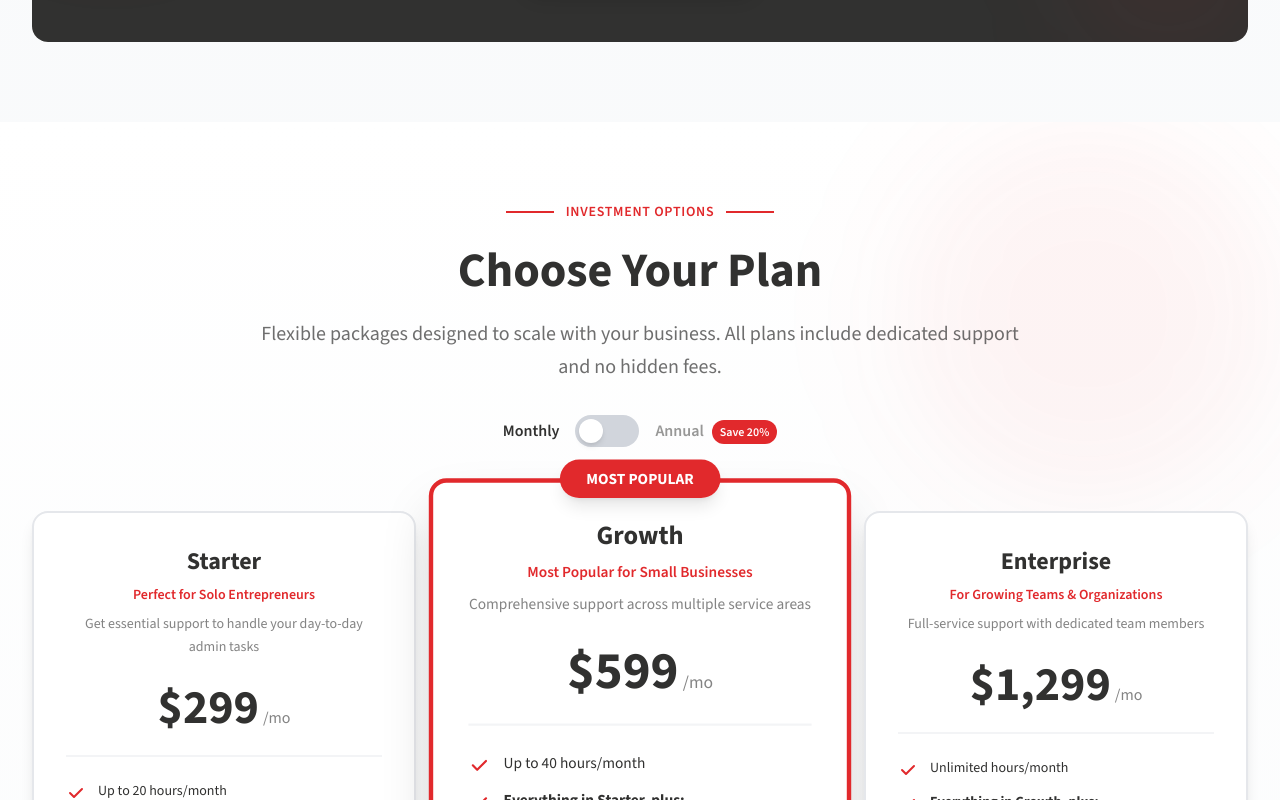
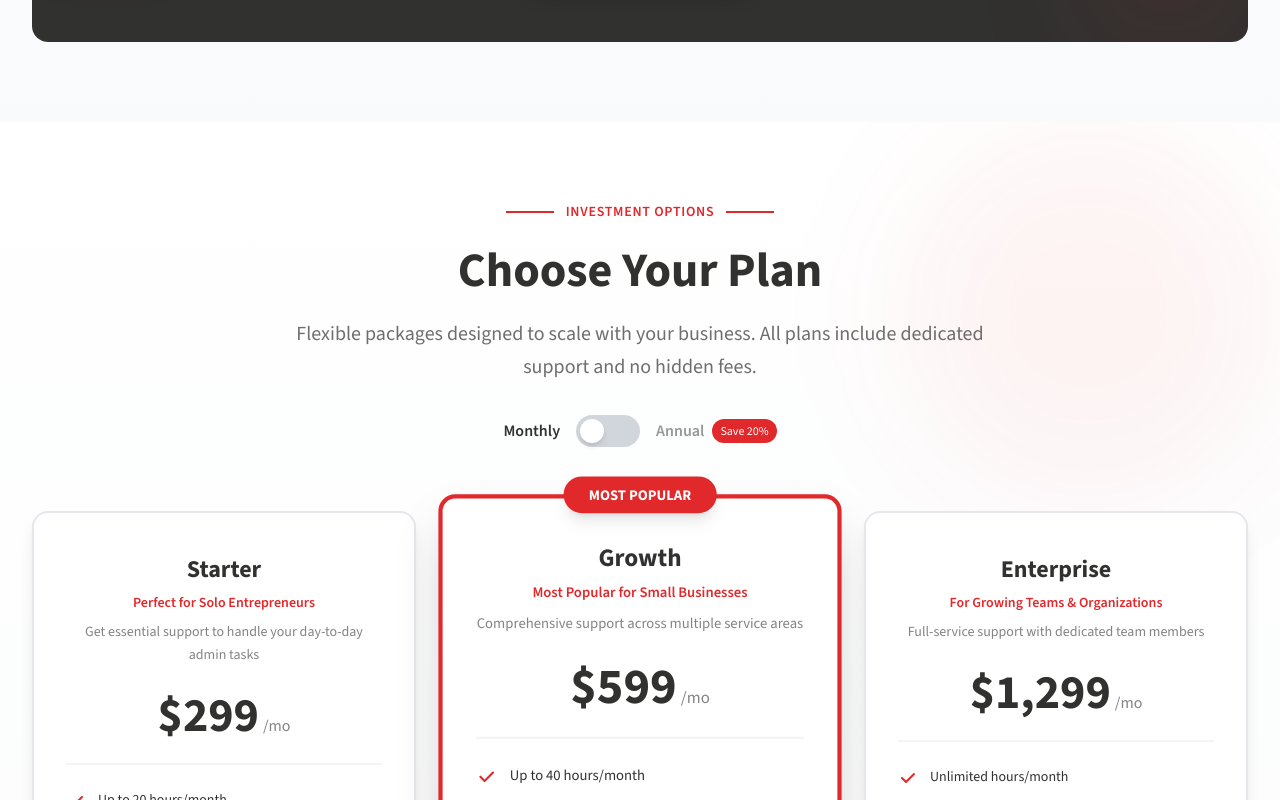
Before and after one commit to MauriceNgicho/digital_media, a Next.js app: page / in a window 1280 px wide. Shown: the part 7580-8380 px from the top of the page. Built offline with nearby package versions, Linux system fonts and the light colour scheme.

Commit message:
updated the price list

```diff
--- a/components/pricing.js
+++ b/components/pricing.js
@@ -1,12 +1,9 @@
 'use client';
 import { useState } from 'react';
 import { motion } from 'framer-motion';
-import useScrollAnimation from '@/hooks/useScrollAnimation';
-import Script from 'next/script';
 
 export default function Pricing() {
-  const [ref, isVisible] = useScrollAnimation(0.1);
-  const [billingCycle, setBillingCycle] = useState('monthly'); // 'monthly' or 'annual'
+  const [billingCycle, setBillingCycle] = useState('monthly');
 
   const packages = [
     {
@@ -71,68 +68,6 @@ export default function Pricing() {
     },
   ];
 
-  // Offer Schema for Pricing SEO
-  const offerSchema = {
-    "@context": "https://schema.org",
-    "@type": "ItemList",
-    "itemListElement": packages.map((pkg, index) => ({
-      "@type": "ListItem",
-      "position": index + 1,
-      "item": {
-        "@type": "Offer",
-        "@id": `https://sawava.com/#offer-${pkg.name.toLowerCase()}`,
-        "name": `${pkg.name} Plan - ${pkg.tagline}`,
-        "description": pkg.description,
-        "price": billingCycle === 'monthly' ? pkg.monthlyPrice : pkg.annualPrice,
-        "priceCurrency": "USD",
-        "priceSpecification": {
-          "@type": "UnitPriceSpecification",
-          "price": billingCycle === 'monthly' ? pkg.monthlyPrice : pkg.annualPrice,
-          "priceCurrency": "USD",
-          "unitText": billingCycle === 'monthly' ? "MONTH" : "YEAR"
-        },
-        "seller": {
-          "@type": "Organization",
-          "@id": "https://sawava.com/#organization",
-          "name": "Sawava"
-        },
-        "itemOffered": {
-          "@type": "Service",
-          "name": `Virtual Assistant ${pkg.name} Package`,
-          "description": pkg.description,
-          "provider": {
-            "@type": "Organization",
-            "name": "Sawava"
-          }
-        },
-        "availability": "https://schema.org/InStock",
-        "validFrom": new Date().toISOString(),
-        "areaServed": {
-          "@type": "Country",
-          "name": "Kenya"
-        }
-      }
-    }))
-  };
-
-  const container = {
-    hidden: { opacity: 0 },
-    visible: {
-      opacity: 1,
-      transition: { staggerChildren: 0.15 },
-    },
-  };
-
-  const item = {
-    hidden: { opacity: 0, y: 30 },
-    visible: {
-      opacity: 1,
-      y: 0,
-      transition: { duration: 0.6 },
-    },
-  };
-
-  // Formatter for prices
   const priceFormatter = new Intl.NumberFormat('en-US', {
     style: 'currency',
     currency: 'USD',
@@ -140,179 +75,169 @@ export default function Pricing() {
   });
 
   return (
-    <>
-      {/* Offer Schema */}
-      <Script
-        id="offer-schema"
-        type="application/ld+json"
-        dangerouslySetInnerHTML={{ __html: JSON.stringify(offerSchema) }}
-        strategy="afterInteractive"
-      />
-
-      <section id="pricing" className="py-20 bg-gradient-to-b from-white to-gray-50 relative overflow-hidden" ref={ref}>
+    <section id="pricing" className="py-12 sm:py-16 md:py-20 bg-gradient-to-b from-white to-gray-50 relative overflow-hidden">
       {/* Background decorative elements */}
-        <div className="absolute top-0 right-0 w-96 h-96 bg-[#e1292c]/5 rounded-full filter blur-3xl"></div>
-        <div className="absolute bottom-0 left-0 w-80 h-80 bg-[#313130]/5 rounded-full filter blur-3xl"></div>
+      <div className="absolute top-0 right-0 w-64 h-64 sm:w-96 sm:h-96 bg-[#e1292c]/5 rounded-full filter blur-3xl"></div>
+      <div className="absolute bottom-0 left-0 w-48 h-48 sm:w-80 sm:h-80 bg-[#313130]/5 rounded-full filter blur-3xl"></div>
 
       <div className="max-w-7xl mx-auto px-4 sm:px-6 lg:px-8 relative z-10">
         {/* Header */}
-          <motion.div
-            className="text-center mb-16"
-            initial={{ opacity: 0, y: 20 }}
-            animate={isVisible ? { opacity: 1, y: 0 } : {}}
-            transition={{ duration: 0.6 }}
-          >
+        <div className="text-center mb-12 sm:mb-16">
           {/* Section Label */}
-            <div className="flex items-center justify-center gap-3 mb-6">
-              <div className="w-12 h-0.5 bg-[#e1292c]"></div>
-              <span className="text-[#e1292c] font-semibold tracking-wider uppercase text-sm">Investment Options</span>
-              <div className="w-12 h-0.5 bg-[#e1292c]"></div>
+          <div className="flex items-center justify-center gap-2 sm:gap-3 mb-4 sm:mb-6">
+            <div className="w-8 sm:w-12 h-0.5 bg-[#e1292c]"></div>
+            <span className="text-[#e1292c] font-semibold tracking-wider uppercase text-xs sm:text-sm">
+              Investment Options
+            </span>
+            <div className="w-8 sm:w-12 h-0.5 bg-[#e1292c]"></div>
           </div>
 
-            <h2 className="text-4xl md:text-5xl font-display font-bold text-[#313130] mb-6">
+          <h2 className="text-3xl sm:text-4xl md:text-5xl font-bold text-[#313130] mb-4 sm:mb-6 px-4">
             Choose Your Plan
           </h2>
-            <p className="text-xl text-[#313130]/70 max-w-3xl mx-auto leading-relaxed">
+          <p className="text-base sm:text-lg md:text-xl text-[#313130]/70 max-w-3xl mx-auto leading-relaxed px-4">
             Flexible packages designed to scale with your business. All plans include dedicated support and no hidden fees.
           </p>
 
-            {/* Billing Toggle */}
-            <div className="flex items-center justify-center gap-4 mt-8">
-              <span className={`font-semibold ${billingCycle === 'monthly' ? 'text-[#313130]' : 'text-[#313130]/50'}`}>
+          {/* Billing Toggle - FIXED */}
+          <div className="flex items-center justify-center gap-3 sm:gap-4 mt-6 sm:mt-8 px-4">
+            <span className={`text-sm sm:text-base font-semibold transition-colors ${
+              billingCycle === 'monthly' ? 'text-[#313130]' : 'text-[#313130]/50'
+            }`}>
               Monthly
             </span>
             <button
               onClick={() => setBillingCycle(billingCycle === 'monthly' ? 'annual' : 'monthly')}
-                className={`relative w-16 h-8 rounded-full transition-colors duration-300 ${
+              className={`relative w-14 h-7 sm:w-16 sm:h-8 rounded-full transition-colors duration-300 flex-shrink-0 ${
                 billingCycle === 'annual' ? 'bg-[#e1292c]' : 'bg-gray-300'
               }`}
               aria-label="Toggle billing cycle"
             >
               <motion.div
-                  className="absolute top-1 w-6 h-6 bg-white rounded-full shadow-md"
-                  animate={{ left: billingCycle === 'annual' ? '36px' : '4px' }}
+                className="absolute top-0.5 sm:top-1 w-6 h-6 bg-white rounded-full shadow-md"
+                animate={{ left: billingCycle === 'annual' ? '30px' : '4px' }}
                 transition={{ type: 'spring', stiffness: 500, damping: 30 }}
               />
             </button>
-              <span className={`font-semibold ${billingCycle === 'annual' ? 'text-[#313130]' : 'text-[#313130]/50'}`}>
+            <div className="flex items-center gap-1 sm:gap-2">
+              <span className={`text-sm sm:text-base font-semibold transition-colors ${
+                billingCycle === 'annual' ? 'text-[#313130]' : 'text-[#313130]/50'
+              }`}>
                 Annual
-                <span className="ml-2 text-xs bg-[#e1292c] text-white px-2 py-1 rounded-full">Save 20%</span>
+              </span>
+              <span className="text-[10px] sm:text-xs bg-[#e1292c] text-white px-1.5 sm:px-2 py-0.5 sm:py-1 rounded-full whitespace-nowrap">
+                Save 20%
               </span>
             </div>
-          </motion.div>
+          </div>
+        </div>
 
         {/* Pricing Cards */}
-          <motion.div
-            className="grid grid-cols-1 md:grid-cols-3 gap-8 mb-16"
-            variants={container}
-            initial="hidden"
-            animate={isVisible ? 'visible' : 'hidden'}
-          >
+        <div className="grid grid-cols-1 md:grid-cols-3 gap-6 sm:gap-8 mb-12 sm:mb-16">
           {packages.map((pkg, index) => (
             <motion.div
               key={index}
-                variants={item}
-                className={`relative bg-white rounded-2xl p-8 transition-all duration-300 ${
+              className={`relative bg-white rounded-2xl p-6 sm:p-8 transition-all duration-300 ${
                 pkg.popular
-                    ? 'border-4 border-[#e1292c] shadow-2xl scale-105 md:scale-110'
+                  ? 'border-4 border-[#e1292c] shadow-2xl md:scale-105'
                   : 'border-2 border-gray-200 hover:border-[#e1292c] shadow-lg hover:shadow-xl'
               }`}
+              whileHover={{ y: -4 }}
             >
-                {/* Popular Badge */}
+              {/* Popular Badge - FIXED */}
               {pkg.popular && (
-                  <div className="absolute -top-4 left-1/2 transform -translate-x-1/2">
-                    <span className="bg-[#e1292c] text-white px-6 py-2 rounded-full text-sm font-bold shadow-lg">
+                <div className="absolute -top-3 sm:-top-4 left-1/2 transform -translate-x-1/2 z-10">
+                  <span className="bg-[#e1292c] text-white px-4 sm:px-6 py-1.5 sm:py-2 rounded-full text-xs sm:text-sm font-bold shadow-lg whitespace-nowrap">
                     MOST POPULAR
                   </span>
                 </div>
               )}
 
               {/* Package Header */}
-                <div className="text-center mb-6">
-                  <h3 className="text-2xl font-display font-bold text-[#313130] mb-2">
+              <div className="text-center mb-6 mt-2">
+                <h3 className="text-xl sm:text-2xl font-bold text-[#313130] mb-2">
                   {pkg.name}
                 </h3>
-                  <p className="text-sm text-[#e1292c] font-semibold mb-2">
+                <p className="text-xs sm:text-sm text-[#e1292c] font-semibold mb-2">
                   {pkg.tagline}
                 </p>
-                  <p className="text-sm text-[#313130]/60 leading-relaxed">
+                <p className="text-xs sm:text-sm text-[#313130]/60 leading-relaxed">
                   {pkg.description}
                 </p>
               </div>
 
-                {/* Pricing */}
+              {/* Pricing - FIXED for mobile */}
               <div className="text-center mb-6 pb-6 border-b-2 border-gray-100">
                 <div className="flex items-baseline justify-center gap-1">
-                    <span className="text-5xl font-display font-bold text-[#313130]">
-                      {billingCycle === 'monthly' ? priceFormatter.format(pkg.monthlyPrice) : priceFormatter.format(pkg.annualPrice)}
+                  <span className="text-3xl sm:text-4xl md:text-5xl font-bold text-[#313130]">
+                    {billingCycle === 'monthly'
+                      ? priceFormatter.format(pkg.monthlyPrice)
+                      : priceFormatter.format(pkg.annualPrice)}
                   </span>
-                    <span className="text-[#313130]/60">
+                  <span className="text-sm sm:text-base text-[#313130]/60">
                     /{billingCycle === 'monthly' ? 'mo' : 'yr'}
                   </span>
                 </div>
                 {billingCycle === 'annual' && (
-                    <p className="text-xs text-green-600 font-semibold mt-2">
+                  <p className="text-xs sm:text-sm text-green-600 font-semibold mt-2">
                     {pkg.savings}
                   </p>
                 )}
               </div>
 
-                {/* Features */}
-                <ul className="space-y-3 mb-8">
+              {/* Features - IMPROVED spacing */}
+              <ul className="space-y-2.5 sm:space-y-3 mb-6 sm:mb-8">
                 {pkg.features.map((feature, idx) => (
-                    <li key={idx} className="flex items-start gap-3">
+                  <li key={idx} className="flex items-start gap-2 sm:gap-3">
                     {feature.included ? (
-                        <svg className="w-5 h-5 text-[#e1292c] flex-shrink-0 mt-0.5" fill="currentColor" viewBox="0 0 20 20">
+                      <svg className="w-4 h-4 sm:w-5 sm:h-5 text-[#e1292c] flex-shrink-0 mt-0.5" fill="currentColor" viewBox="0 0 20 20">
                         <path fillRule="evenodd" d="M16.707 5.293a1 1 0 010 1.414l-8 8a1 1 0 01-1.414 0l-4-4a1 1 0 011.414-1.414L8 12.586l7.293-7.293a1 1 0 011.414 0z" clipRule="evenodd" />
                       </svg>
                     ) : (
-                        <svg className="w-5 h-5 text-gray-300 flex-shrink-0 mt-0.5" fill="currentColor" viewBox="0 0 20 20">
+                      <svg className="w-4 h-4 sm:w-5 sm:h-5 text-gray-300 flex-shrink-0 mt-0.5" fill="currentColor" viewBox="0 0 20 20">
                         <path fillRule="evenodd" d="M4.293 4.293a1 1 0 011.414 0L10 8.586l4.293-4.293a1 1 0 111.414 1.414L11.414 10l4.293 4.293a1 1 0 01-1.414 1.414L10 11.414l-4.293 4.293a1 1 0 01-1.414-1.414L8.586 10 4.293 5.707a1 1 0 010-1.414z" clipRule="evenodd" />
                       </svg>
                     )}
-                      <span className={`text-sm ${feature.included ? 'text-[#313130]' : 'text-[#313130]/40 line-through'} ${feature.bold ? 'font-bold' : ''}`}>
+                    <span className={`text-xs sm:text-sm leading-relaxed ${
+                      feature.included ? 'text-[#313130]' : 'text-[#313130]/40 line-through'
+                    } ${feature.bold ? 'font-bold' : ''}`}>
                       {feature.text}
                     </span>
                   </li>
                 ))}
               </ul>
 
-                {/* CTA Button */}
+              {/* CTA Button - IMPROVED */}
               <motion.a
                 href="#contact"
-                  className={`block w-full py-4 rounded-full text-center font-semibold transition-all duration-300 ${
+                className={`block w-full py-3 sm:py-4 rounded-full text-center text-sm sm:text-base font-semibold transition-all duration-300 ${
                   pkg.popular
                     ? 'bg-[#e1292c] text-white hover:bg-[#c32023] shadow-lg hover:shadow-xl'
                     : 'bg-[#313130] text-white hover:bg-[#e1292c] border-2 border-[#313130] hover:border-[#e1292c]'
                 }`}
-                  whileHover={{ scale: 1.05, y: -2 }}
-                  whileTap={{ scale: 0.95 }}
+                whileHover={{ scale: 1.03 }}
+                whileTap={{ scale: 0.97 }}
               >
                 {pkg.cta}
               </motion.a>
             </motion.div>
           ))}
-          </motion.div>
+        </div>
 
-          {/* Additional Info */}
-          <motion.div
-            className="text-center"
-            initial={{ opacity: 0, y: 20 }}
-            animate={isVisible ? { opacity: 1, y: 0 } : {}}
-            transition={{ delay: 0.8, duration: 0.6 }}
-          >
-            <div className="bg-white rounded-2xl p-8 border-2 border-[#e1292c]/20 max-w-4xl mx-auto">
-              <h3 className="text-2xl font-display font-bold text-[#313130] mb-4">
+        {/* Additional Info - IMPROVED for mobile */}
+        <div className="text-center">
+          <div className="bg-white rounded-2xl p-6 sm:p-8 border-2 border-[#e1292c]/20 max-w-4xl mx-auto">
+            <h3 className="text-xl sm:text-2xl font-bold text-[#313130] mb-3 sm:mb-4">
               Need a Custom Solution?
             </h3>
-              <p className="text-[#313130]/70 mb-6 leading-relaxed">
+            <p className="text-sm sm:text-base text-[#313130]/70 mb-4 sm:mb-6 leading-relaxed">
               Every business is unique. If you need a tailored package or have specific requirements,
               let&apos;s chat and create the perfect solution for you.
             </p>
-              <div className="flex flex-col sm:flex-row gap-4 justify-center">
+            <div className="flex flex-col sm:flex-row gap-3 sm:gap-4 justify-center">
               <motion.a
                 href="#contact"
-                  className="bg-[#e1292c] text-white px-8 py-3 rounded-full font-semibold hover:bg-[#c32023] transition-colors"
+                className="bg-[#e1292c] text-white px-6 sm:px-8 py-3 rounded-full text-sm sm:text-base font-semibold hover:bg-[#c32023] transition-colors"
                 whileHover={{ scale: 1.05 }}
                 whileTap={{ scale: 0.95 }}
               >
@@ -320,7 +245,7 @@ export default function Pricing() {
               </motion.a>
               <motion.a
                 href="tel:+254713594140"
-                  className="border-2 border-[#313130] text-[#313130] px-8 py-3 rounded-full font-semibold hover:bg-[#313130] hover:text-white transition-colors"
+                className="border-2 border-[#313130] text-[#313130] px-6 sm:px-8 py-3 rounded-full text-sm sm:text-base font-semibold hover:bg-[#313130] hover:text-white transition-colors"
                 whileHover={{ scale: 1.05 }}
                 whileTap={{ scale: 0.95 }}
               >
@@ -328,9 +253,8 @@ export default function Pricing() {
               </motion.a>
             </div>
           </div>
-          </motion.div>
+        </div>
       </div>
     </section>
-    </>
   );
 }
```
Lines whose indentation alone changed are shown as unchanged.
